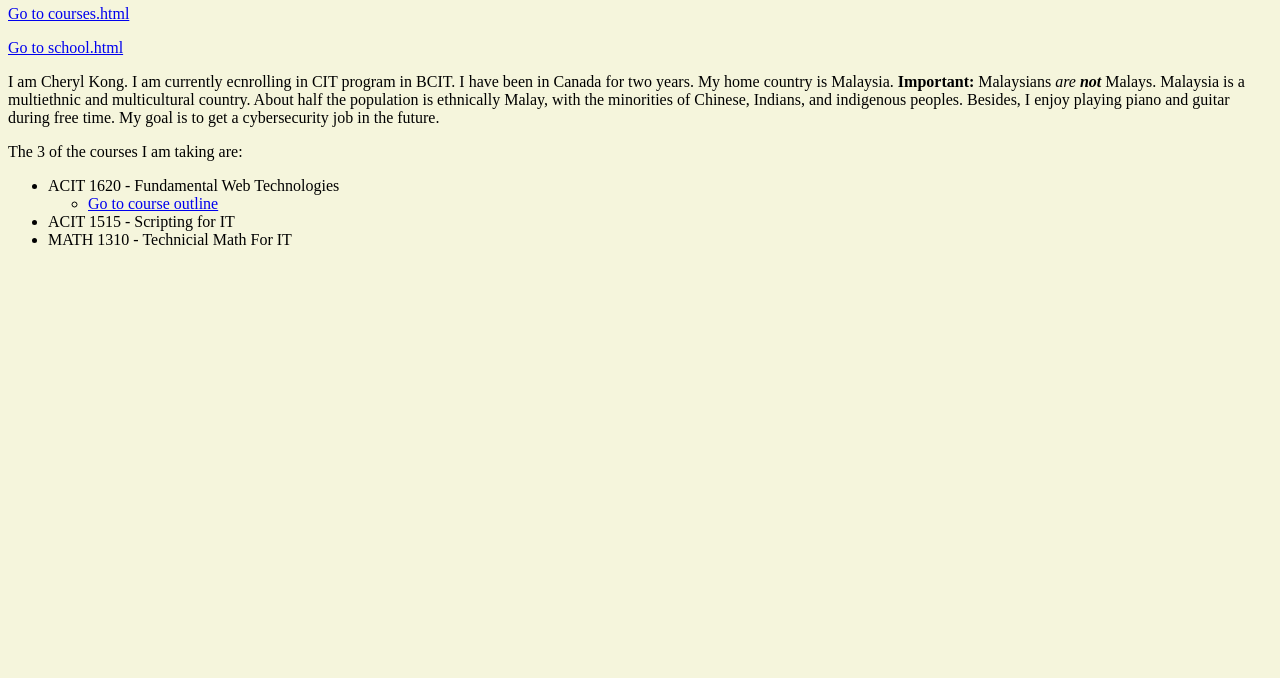
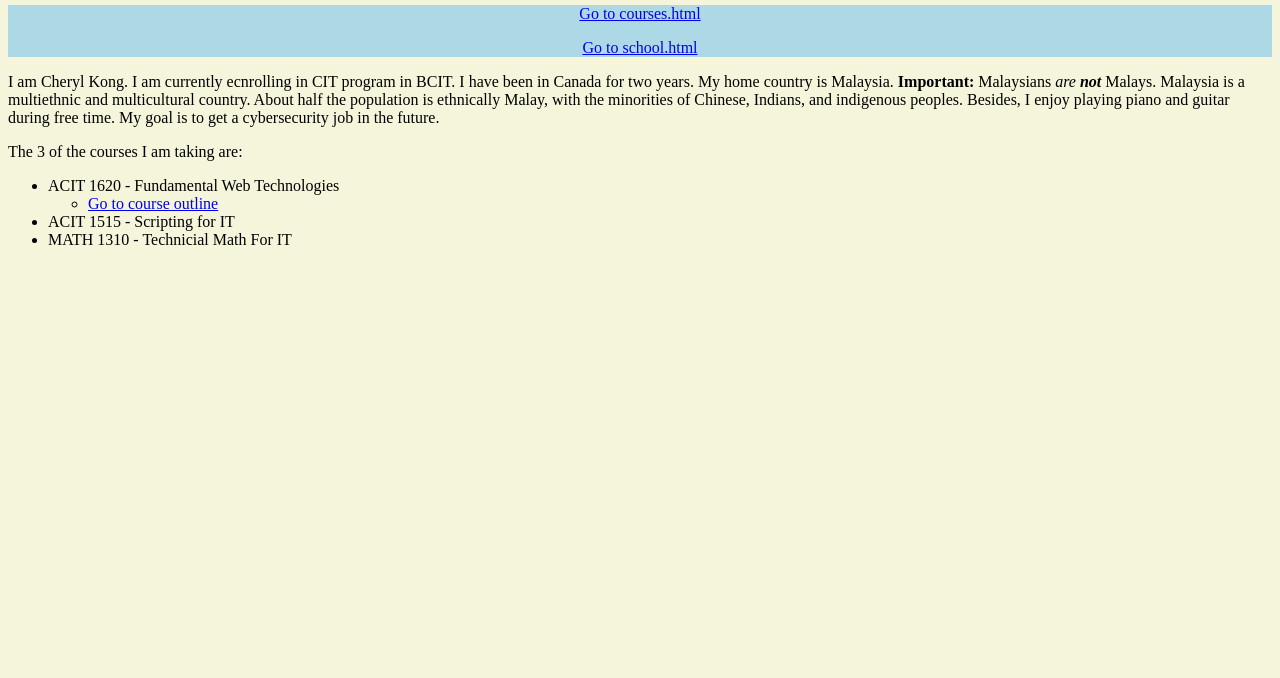
Before and after one commit to CherylKong/ACIT-1620, a plain HTML site: page index.html in a window 1280 px wide. Shown: the part 122-800 px from the top of the page. Drawn offline with Linux system fonts and the light colour scheme.

Commit message:
make the text center aligned

```diff
--- a/css/stylesheet.css
+++ b/css/stylesheet.css
@@ -2,7 +2,8 @@ body
 {
     background-color: beige
 }
-navigation
+nav
 {
     background-color: lightblue;
+    text-align: center;
 }
--- a/index.html
+++ b/index.html
@@ -18,13 +18,13 @@
             <h2>My introduction</h2>
         </header>
 
-        <navigation>
+        <nav>
            <p><a href= misc/courses.html title="Go to courses.html" >Go to courses.html</a>
             </p>
             <p>
            <a href= misc/school.html title="Go to school.html" >Go to school.html</a>
             </p>
-        </navigation>
+        </nav>
 
         <article>
             <section>
```
